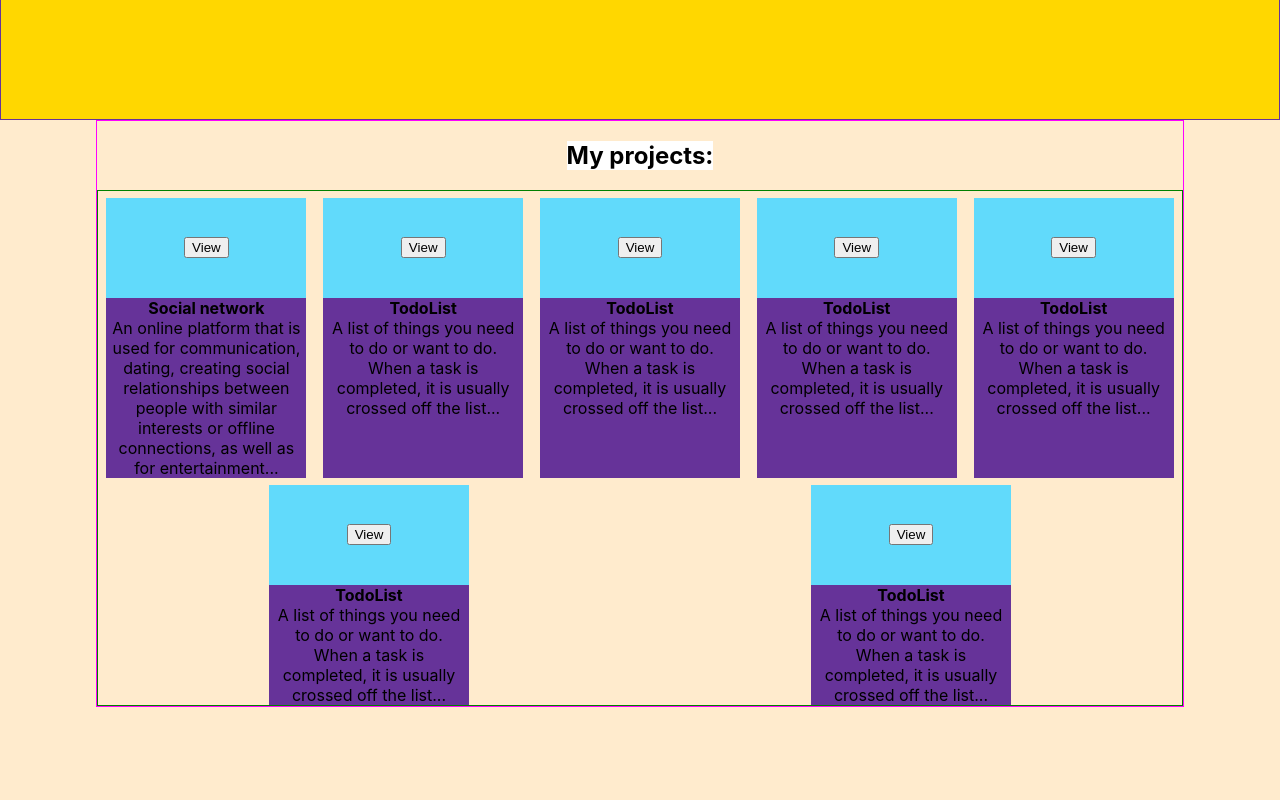
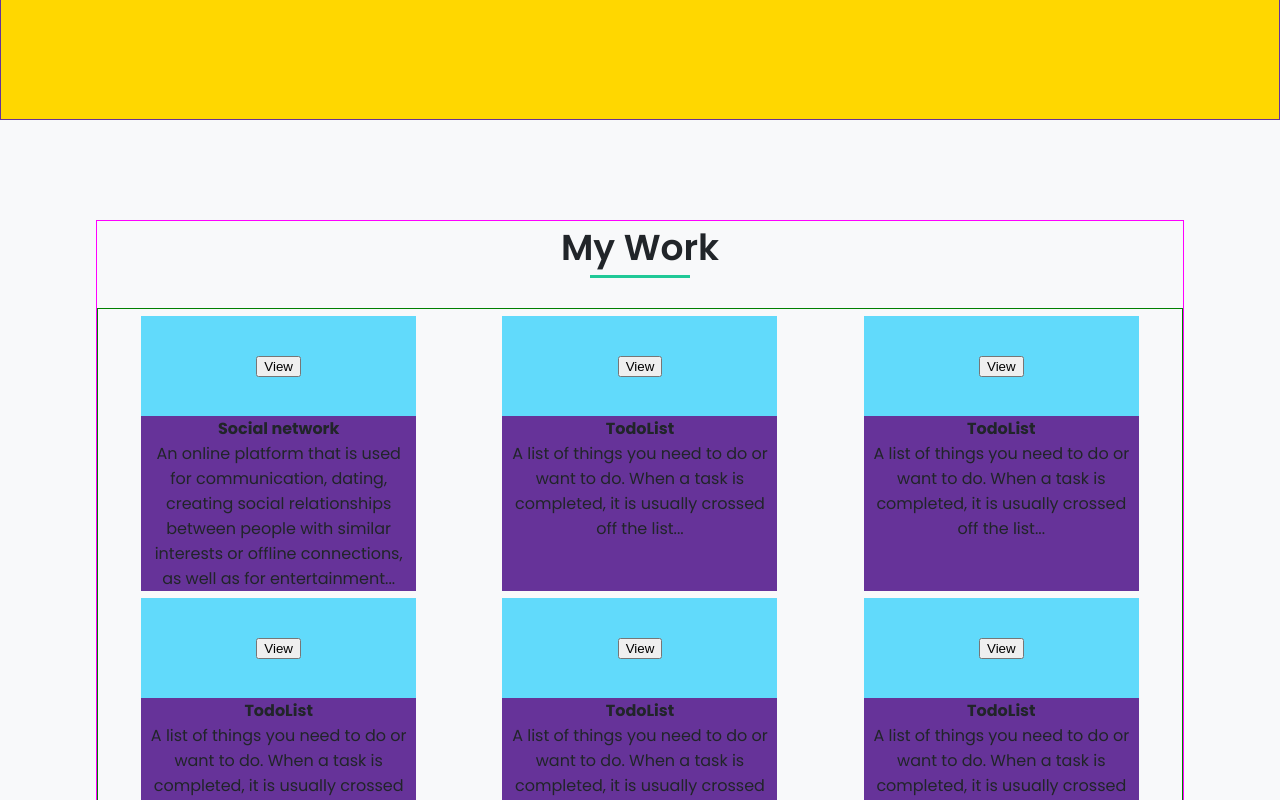
Before and after one commit to talerqa/portfolio, a React (Create React App) app: page / in a window 1280 px wide. Shown: the part 1560-2360 px from the top of the page. Built offline with nearby package versions, Linux system fonts and the light colour scheme.

Commit message:
add: fonts, background, color for Projects component

```diff
--- a/public/index.html
+++ b/public/index.html
@@ -15,6 +15,9 @@
       user's mobile device or desktop. See https://developers.google.com/web/fundamentals/web-app-manifest/
     -->
     <link rel="manifest" href="%PUBLIC_URL%/manifest.json" />
+    <link rel="preconnect" href="https://fonts.googleapis.com">
+    <link rel="preconnect" href="https://fonts.gstatic.com" crossorigin>
+    <link href="https://fonts.googleapis.com/css2?family=Poppins:wght@100;200;300;400;500;600;700;800&display=swap" rel="stylesheet">
     <!--
       Notice the use of %PUBLIC_URL% in the tags above.
       It will be replaced with the URL of the `public` folder during the build.
--- a/src/App.css
+++ b/src/App.css
@@ -1,6 +1,7 @@
 * {
   box-sizing: border-box;
 }
+/*font-family: Poppins,sans-serif;*/
 
 /*.App {*/
 /*  text-align: center;*/
--- a/src/contact/Contact.module.css
+++ b/src/contact/Contact.module.css
@@ -17,7 +17,6 @@
   height: 550px
 }
 
-
 .title {
   align-self: center;
   background-color: red;
@@ -30,7 +29,7 @@
   align-items: center;
   justify-content: space-around;
   height: 200px;
-  width: 270px;
+  width: 360px;
 }
 .input {
   display: block;
@@ -50,7 +49,7 @@
   align-self: center;
 }
 
-@media screen and (max-width: 320px) {
+@media screen and (max-width: 430px) {
   .form {
     width: 100%;
   }
--- a/src/contact/Contact.tsx
+++ b/src/contact/Contact.tsx
@@ -13,7 +13,7 @@ export const Contact = () => {
             <textarea className={s.textarea}>
             </textarea>
           </form>
-          <button className={s.buttonSend}>
+          <button type={'submit'} className={s.buttonSend}>
             <span>Send</span>
           </button>
         </div>
--- a/src/projects/Project/Project.module.css
+++ b/src/projects/Project/Project.module.css
@@ -1,12 +1,14 @@
 .project {
+  font-family: 'Poppins', sans-serif;
   display: flex;
   flex-direction: column;
   align-items: center;
   justify-content: start;
-  width: 200px;
+  width: 275px;
   background-color: rebeccapurple;
   text-align: center;
   margin-top: 7px;
+  color: rgba(33, 37, 41, 1);
 }
 
 .imgContainer {
--- a/src/projects/Projects.module.css
+++ b/src/projects/Projects.module.css
@@ -1,7 +1,11 @@
 .projectBlock {
+  font-family: 'Poppins', sans-serif;
   background-color: blanchedalmond;
   width: 100%;
   min-height: 100vh;
+  background-color: rgba(248, 249, 250, 1);
+  color: rgba(33, 37, 41, 1);
+  padding: 100px 0;
 }
 
 .projectContainer {
@@ -11,8 +15,27 @@
   border: 1px solid fuchsia;
 }
 
+.projectsTitle {
+  margin-bottom: 30px;
+}
+
 .title {
-  background-color: white;
+  color: rgba(33, 37, 41, 1);
+  font-weight: 600;
+  font-size: 2.25rem;
+  align-self: center;
+  line-height: 54px;
+  margin: 0;
+}
+
+.separatorLine {
+  display: block;
+  text-align: center;
+  margin: 0 auto;
+  background-color: #20c997;
+  height: 3px;
+  width: 100px;
+
 }
 
 .projects {
--- a/src/projects/Projects.tsx
+++ b/src/projects/Projects.tsx
@@ -7,15 +7,27 @@ export const Projects = () => {
   return (
     <div className={s.projectBlock}>
       <div className={s.projectContainer + ' ' + styleContainer.container}>
-        <h2 className={s.title}>My projects:</h2>
+        <div className={s.projectsTitle}>
+          <h2 className={s.title}>
+            My Work
+            <span className={s.separatorLine}></span>
+          </h2>
+        </div>
         <div className={s.projects}>
-          <Project title={'Social network'} description={'An online platform that is used for communication, dating, creating social relationships between people with similar interests or offline connections, as well as for entertainment...'}/>
-          <Project title={'TodoList'} description={'A list of things you need to do or want to do. When a task is completed, it is usually crossed off the list...'}/>
-          <Project title={'TodoList'} description={'A list of things you need to do or want to do. When a task is completed, it is usually crossed off the list...'}/>
-          <Project title={'TodoList'} description={'A list of things you need to do or want to do. When a task is completed, it is usually crossed off the list...'}/>
-          <Project title={'TodoList'} description={'A list of things you need to do or want to do. When a task is completed, it is usually crossed off the list...'}/>
-          <Project title={'TodoList'} description={'A list of things you need to do or want to do. When a task is completed, it is usually crossed off the list...'}/>
-          <Project title={'TodoList'} description={'A list of things you need to do or want to do. When a task is completed, it is usually crossed off the list...'}/>
+          <Project title={'Social network'}
+                   description={'An online platform that is used for communication, dating, creating social relationships between people with similar interests or offline connections, as well as for entertainment...'}/>
+          <Project title={'TodoList'}
+                   description={'A list of things you need to do or want to do. When a task is completed, it is usually crossed off the list...'}/>
+          <Project title={'TodoList'}
+                   description={'A list of things you need to do or want to do. When a task is completed, it is usually crossed off the list...'}/>
+          <Project title={'TodoList'}
+                   description={'A list of things you need to do or want to do. When a task is completed, it is usually crossed off the list...'}/>
+          <Project title={'TodoList'}
+                   description={'A list of things you need to do or want to do. When a task is completed, it is usually crossed off the list...'}/>
+          <Project title={'TodoList'}
+                   description={'A list of things you need to do or want to do. When a task is completed, it is usually crossed off the list...'}/>
+          <Project title={'TodoList'}
+                   description={'A list of things you need to do or want to do. When a task is completed, it is usually crossed off the list...'}/>
         </div>
       </div>
     </div>
--- a/src/skills/Skills.module.css
+++ b/src/skills/Skills.module.css
@@ -3,6 +3,7 @@
   background-color: gold;
   width: 100%;
   min-height: 100vh;
+  padding: 100px 0;
 }
 
 .skillsContainer {
```
